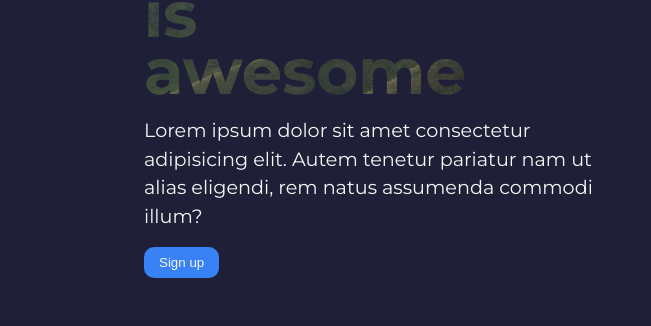
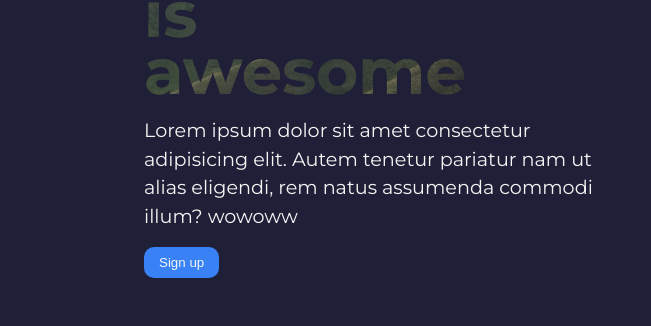
Before and after one commit to Gen0601/First-landing-page, a plain HTML site: page index.html in a window 1280 px wide. Shown: the part 201-527 px from the top of the page, 0-651 px from the left. Drawn offline with Linux system fonts and the light colour scheme.

Commit message:
Tried something else

```diff
--- a/index.html
+++ b/index.html
@@ -36,7 +36,7 @@
                <p>
                   Lorem ipsum dolor sit amet consectetur adipisicing elit. Autem
                   tenetur pariatur nam ut alias eligendi, rem natus assumenda
-                  commodi illum?
+                  commodi illum? wowoww
                </p>
                <button class="signUp">Sign up</button>
             </div>
```
